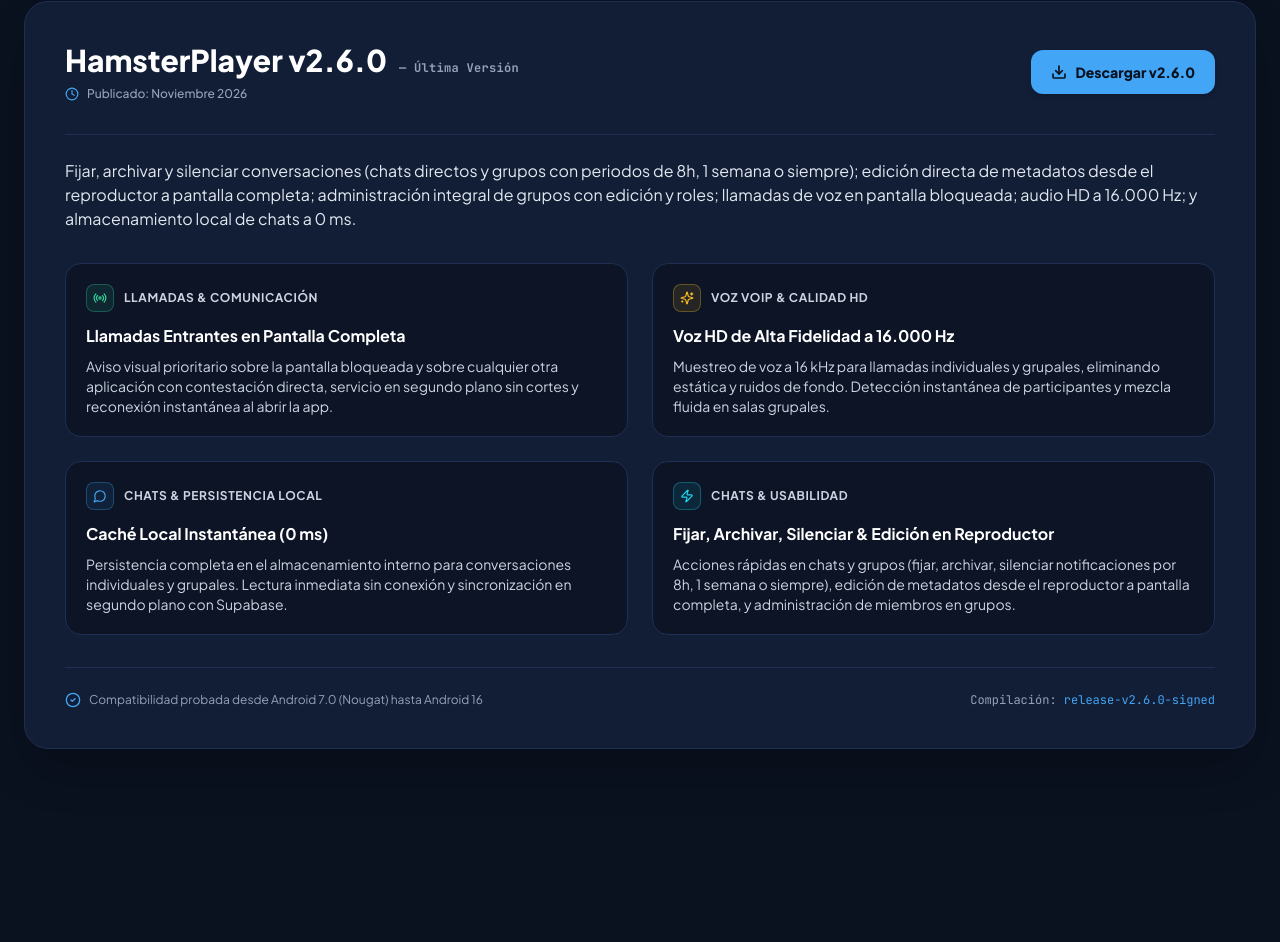
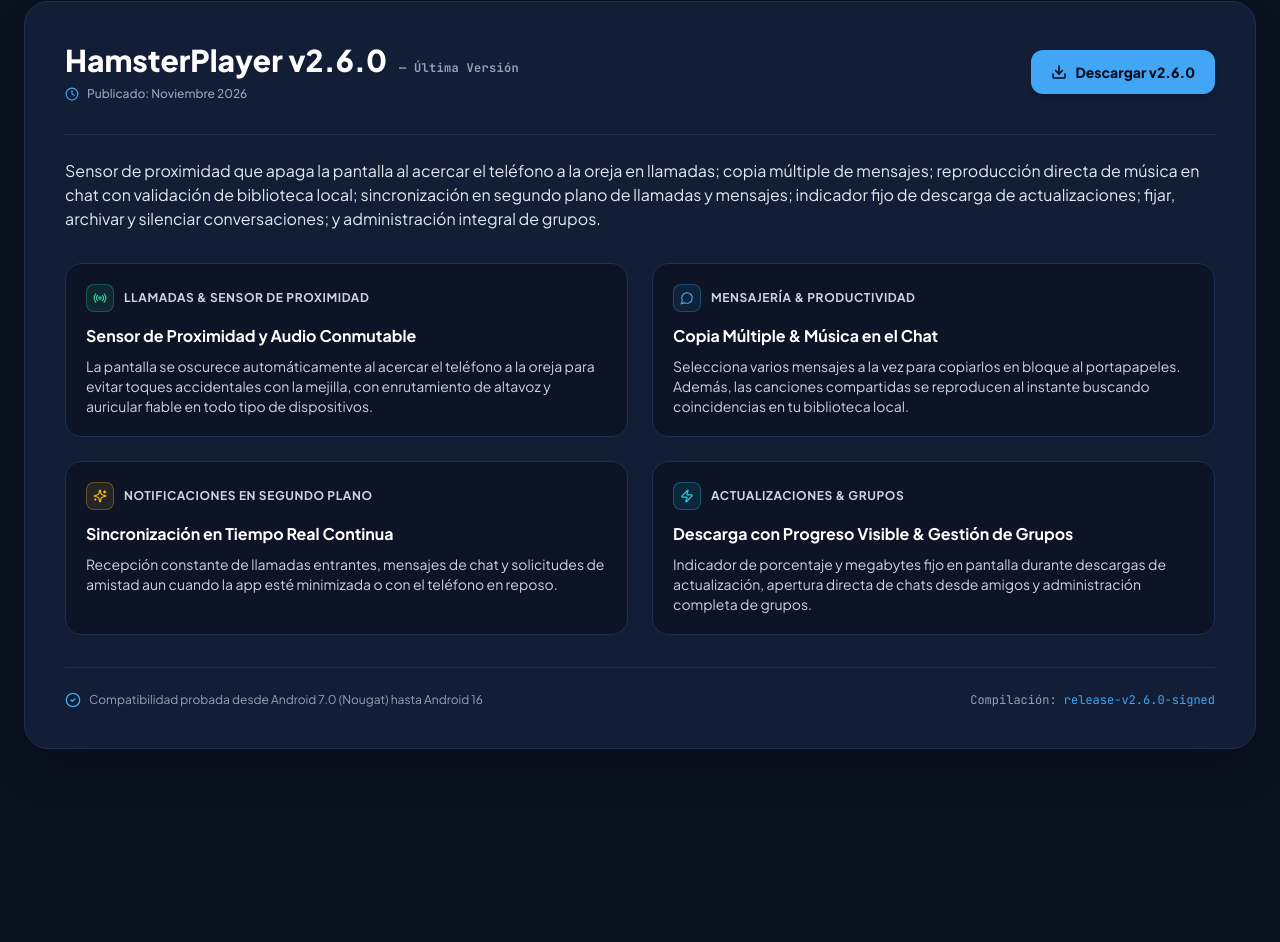
Before and after one commit to heyiamdavid/hamsterplayer-web, a React (Vite) app: page / in a window 1280 px wide. Shown: the part 8470-9412 px from the top of the page. Built offline with nearby package versions, Linux system fonts and the light colour scheme.

Commit message:
release: v2.6.0 (build 43) - APK update and changelog

```diff
--- a/src/components/VersionChangelog.jsx
+++ b/src/components/VersionChangelog.jsx
@@ -8,35 +8,35 @@ const releaseHistory = [
     tag: 'Última Versión',
     isLatest: true,
     releaseDate: 'Noviembre 2026',
-    summary: 'Fijar, archivar y silenciar conversaciones (chats directos y grupos con periodos de 8h, 1 semana o siempre); edición directa de metadatos desde el reproductor a pantalla completa; administración integral de grupos con edición y roles; llamadas de voz en pantalla bloqueada; audio HD a 16.000 Hz; y almacenamiento local de chats a 0 ms.',
+    summary: 'Sensor de proximidad que apaga la pantalla al acercar el teléfono a la oreja en llamadas; copia múltiple de mensajes; reproducción directa de música en chat con validación de biblioteca local; sincronización en segundo plano de llamadas y mensajes; indicador fijo de descarga de actualizaciones; fijar, archivar y silenciar conversaciones; y administración integral de grupos.',
     highlights: [
       {
-        category: 'Llamadas & Comunicación',
+        category: 'Llamadas & Sensor de Proximidad',
         icon: Radio,
         color: 'text-emerald-400 bg-emerald-400/10 border-emerald-400/30',
-        title: 'Llamadas Entrantes en Pantalla Completa',
-        desc: 'Aviso visual prioritario sobre la pantalla bloqueada y sobre cualquier otra aplicación con contestación directa, servicio en segundo plano sin cortes y reconexión instantánea al abrir la app.'
+        title: 'Sensor de Proximidad y Audio Conmutable',
+        desc: 'La pantalla se oscurece automáticamente al acercar el teléfono a la oreja para evitar toques accidentales con la mejilla, con enrutamiento de altavoz y auricular fiable en todo tipo de dispositivos.'
       },
       {
-        category: 'Voz VoIP & Calidad HD',
+        category: 'Mensajería & Productividad',
+        icon: MessageCircle,
+        color: 'text-[#42A5F5] bg-[#42A5F5]/10 border-[#42A5F5]/30',
+        title: 'Copia Múltiple & Música en el Chat',
+        desc: 'Selecciona varios mensajes a la vez para copiarlos en bloque al portapapeles. Además, las canciones compartidas se reproducen al instante buscando coincidencias en tu biblioteca local.'
+      },
+      {
+        category: 'Notificaciones en Segundo Plano',
         icon: Sparkles,
         color: 'text-amber-400 bg-amber-400/10 border-amber-400/30',
-        title: 'Voz HD de Alta Fidelidad a 16.000 Hz',
-        desc: 'Muestreo de voz a 16 kHz para llamadas individuales y grupales, eliminando estática y ruidos de fondo. Detección instantánea de participantes y mezcla fluida en salas grupales.'
+        title: 'Sincronización en Tiempo Real Continua',
+        desc: 'Recepción constante de llamadas entrantes, mensajes de chat y solicitudes de amistad aun cuando la app esté minimizada o con el teléfono en reposo.'
       },
       {
-        category: 'Chats & Persistencia Local',
-        icon: MessageCircle,
-        color: 'text-[#42A5F5] bg-[#42A5F5]/10 border-[#42A5F5]/30',
-        title: 'Caché Local Instantánea (0 ms)',
-        desc: 'Persistencia completa en el almacenamiento interno para conversaciones individuales y grupales. Lectura inmediata sin conexión y sincronización en segundo plano con Supabase.'
-      },
-      {
-        category: 'Chats & Usabilidad',
+        category: 'Actualizaciones & Grupos',
         icon: Zap,
         color: 'text-cyan-400 bg-cyan-400/10 border-cyan-400/30',
-        title: 'Fijar, Archivar, Silenciar & Edición en Reproductor',
-        desc: 'Acciones rápidas en chats y grupos (fijar, archivar, silenciar notificaciones por 8h, 1 semana o siempre), edición de metadatos desde el reproductor a pantalla completa, y administración de miembros en grupos.'
+        title: 'Descarga con Progreso Visible & Gestión de Grupos',
+        desc: 'Indicador de porcentaje y megabytes fijo en pantalla durante descargas de actualización, apertura directa de chats desde amigos y administración completa de grupos.'
       }
     ]
   },
```
Also changed, not shown: 2 other files (tests, documents, lock files or other folders).
